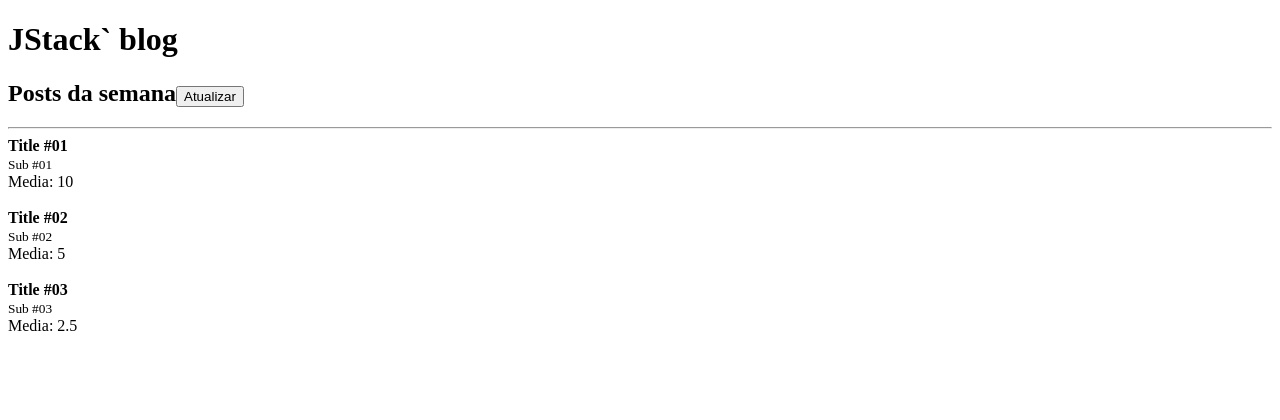
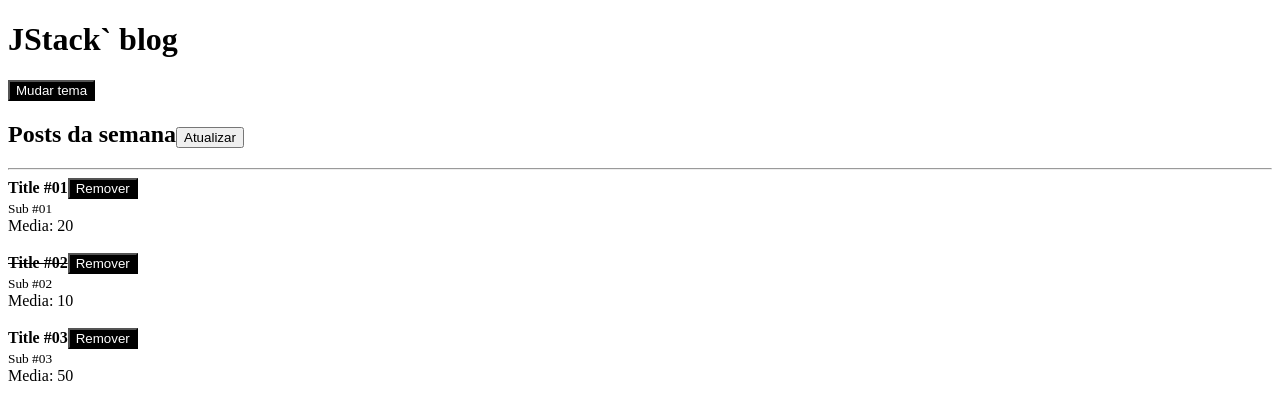
Before and after one commit to marcoshenrique-dev/jstack-fundamentos-react, a React app: page / in a window 1280 px wide. Shown: the top 420 px of the page. Built offline with nearby package versions, Linux system fonts and the light colour scheme.

Commit message:
feat: aula de context api

```diff
--- a/src/App.js
+++ b/src/App.js
@@ -1,6 +1,7 @@
 import React, {useState} from 'react';
 import Header from './Header';
 import Post from './Post';
+import { ThemeProvider } from './ThemeContext';
 
 // render -> Renderizar (mostrar algo em tela)
 
@@ -8,10 +9,11 @@ function App() {
 
   // useState é um array de duas posições [valor, setDoValor]
   const [posts, setPosts] = useState([
-    { id: Math.random(), title: 'Title #01', subtitle: 'Sub #01', likes: 20 },
-    { id: Math.random(), title: 'Title #02', subtitle: 'Sub #02', likes: 10 },
-    { id: Math.random(), title: 'Title #03', subtitle: 'Sub #03', likes: 5 },
+    { id: Math.random(), title: 'Title #01', subtitle: 'Sub #01', likes: 20, read: false},
+    { id: Math.random(), title: 'Title #02', subtitle: 'Sub #02', likes: 10, read: true},
+    { id: Math.random(), title: 'Title #03', subtitle: 'Sub #03', likes: 50, read: false},
   ]);
+
 
   function handleRefresh() {
 
@@ -20,14 +22,20 @@ function App() {
       id: Math.random(),
       title: `Title#0${prevState.length + 1}`,
       subtitle: `Sub#0${prevState.length + 1}`,
-      likes: 50
+      likes: 50,
+      read: false,
      }]);
 
   }
 
+  function handleRemovePost(postId) {
+    setPosts(prevState => prevState.filter(
+      item => item.id !== postId
+    ))
+  }
+
   return (
-    <>
-
+    <ThemeProvider>
       <Header>
         <h2>
           Posts da semana
@@ -36,15 +44,14 @@ function App() {
       </Header>
 
         <hr />
-
         {
           // transforma de um array de objetos para um array de elementos (interpretável pelo react)
           posts.map((post) => (
-        <Post key={post.id} likes={post.likes} post={{title: post.title, subtitle: post.subtitle}}/>
+            <Post key={post.id} onRemove={handleRemovePost} post={post}/>
           ))
         }
 
-    </>
+    </ThemeProvider>
   );
 }
 
--- /dev/null
+++ b/src/Button.js
@@ -0,0 +1,22 @@
+import React, { useContext } from 'react';
+import propTypes from 'prop-types';
+import { ThemeContext } from './ThemeContext';
+
+export default function Button(props) {
+
+  const {theme} = useContext(ThemeContext);
+
+  return (
+    <button onClick={props.onClick} style={{
+      color: theme === 'dark' ? '#fff' : '#000',
+      backgroundColor: theme === 'dark' ? '#000' : '#fff',
+    }}>
+      {props.children}
+    </button>
+  )
+}
+
+Button.propTypes = {
+  children: propTypes.node.isRequired,
+  onClick: propTypes.func.isRequired,
+}
--- a/src/Header.js
+++ b/src/Header.js
@@ -1,11 +1,15 @@
 import propTypes from 'prop-types';
-import React from 'react';
+import React, { useContext } from 'react';
+import Button from './Button';
+import { ThemeContext } from './ThemeContext';
 
 export default function Header({title, children}) {
+  const {onToogleTheme} = useContext(ThemeContext);
+
   return(
     <>
     <h1>{title}</h1>
-
+    <Button onClick={onToogleTheme}>Mudar tema</Button>
     {children}
     </>
   );
--- a/src/Post.js
+++ b/src/Post.js
@@ -1,18 +1,30 @@
 import React from 'react';
 import propTypes from 'prop-types';
+import PostHeader from './PostHeader';
 
 // Props (properties) -> Propriedades
 
+// existem 3 principais formas: short circuit evaluation, operação ternária e um if fora da renderização
+
 export default function Post(props) {
+
+  // if(props.post.read) {
+  //   return <h2>{props.post.title} já foi lido</h2>
+  // }
+
   return(
     <>
     <article>
-      <strong>{props.post.title}</strong> <br />
+      <PostHeader onRemove={props.onRemove} post={{
+        id: props.post.id,
+        read: props.post.read,
+        title: props.post.title,
+      }}/>
+      <br />
       <small>{props.post.subtitle}</small>
-
       <br />
 
-      Media: {props.likes / 2}
+      Media: {props.post.likes}
     </article>
     <br />
     </>
@@ -20,9 +32,12 @@ export default function Post(props) {
 }
 
 Post.propTypes = {
-  likes: propTypes.number.isRequired,
+  onRemove: propTypes.func.isRequired,
   post: propTypes.shape({
-    title: propTypes.string,
-    subtitle: propTypes.string
+    id: propTypes.number.isRequired,
+    title: propTypes.string.isRequired,
+    likes: propTypes.number.isRequired,
+    subtitle: propTypes.string.isRequired,
+    read: propTypes.bool.isRequired
   }).isRequired,
 }
--- /dev/null
+++ b/src/PostHeader.js
@@ -0,0 +1,24 @@
+import React from 'react';
+import propTypes from 'prop-types';
+import Button from './Button';
+
+export default function PostHeader(props) {
+  return(
+    <>
+     <strong>
+         {props.post.read ? <s>{props.post.title}</s> : props.post.title}
+        </strong>
+      <Button onClick={() => props.onRemove(props.post.id)}>Remover</Button>
+    </>
+  );
+}
+
+
+PostHeader.propTypes = {
+  onRemove: propTypes.func.isRequired,
+  post: propTypes.shape({
+    id: propTypes.number.isRequired,
+    title: propTypes.string.isRequired,
+    read: propTypes.bool.isRequired
+  }).isRequired,
+}
--- /dev/null
+++ b/src/ThemeContext.js
@@ -0,0 +1,21 @@
+import React, {createContext, useState} from 'react';
+
+export const ThemeContext = createContext('dark');
+
+export function ThemeProvider({children}) {
+  const [theme, setTheme] = useState('dark');
+
+  function handleToogleTheme() {
+    setTheme(prevState => prevState === 'dark' ? 'light' : 'dark');
+  }
+
+  return (
+    <ThemeContext.Provider value={{
+      theme,
+      onToogleTheme: handleToogleTheme,
+    }}>
+      {children}
+    </ThemeContext.Provider>
+  );
+
+}
```
Lines whose indentation alone changed are shown as unchanged.
